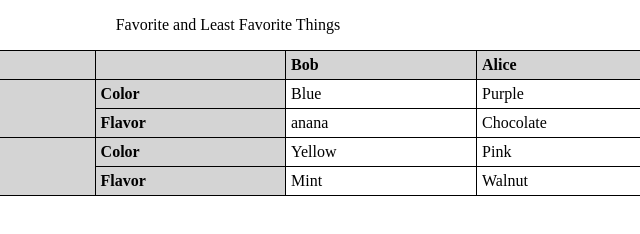
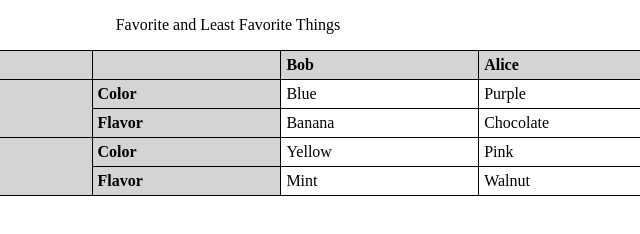
Before and after one commit to padmanabhmishra407/batch-2023, a plain HTML site: page 13-01-2023/FavoriteLeastFavorite.html in a window 1280 px wide. Shown: the full height of the page, 412-1052 px from the left. Drawn offline with Linux system fonts and the light colour scheme.

Commit message:
Spelling corrections

```diff
--- a/13-01-2023/FavoriteLeastFavorite.html
+++ b/13-01-2023/FavoriteLeastFavorite.html
@@ -46,7 +46,7 @@
       </tr>
       <tr>
         <th>Flavor</th>
-        <td>anana</td>
+        <td>Banana</td>
         <td>Chocolate</td>
       </tr>
       <tr>
```
Also changed, not shown: 13-01-2023/Invoice.html (+1 -1 lines), 13-01-2023/Invoice123.html (+2 -2 lines).
